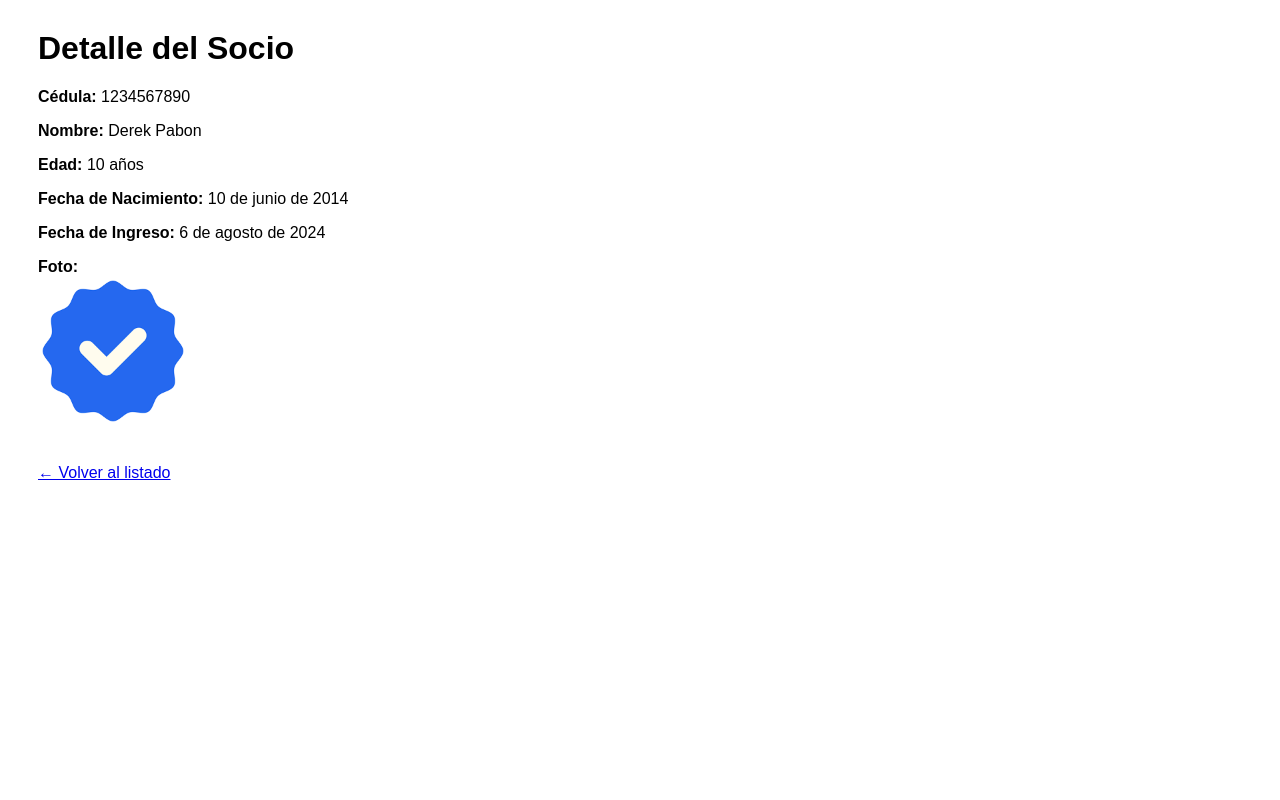
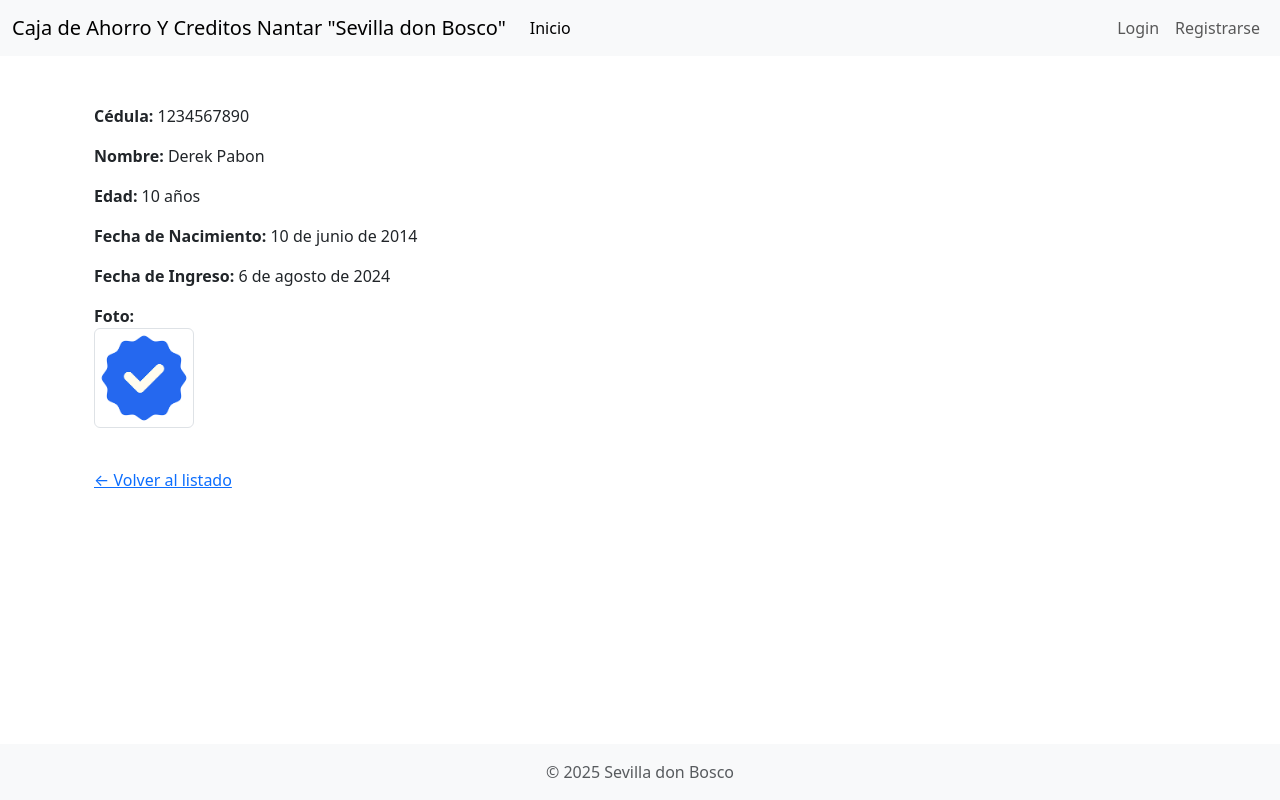
Before and after one commit to Dereck2002/cajaAhorros, a Django app: page /socios/1/ in a window 1280 px wide. Run offline with Django 5.2, Linux system fonts and the light colour scheme; data comes from the database, SQL or seed files in the repository; both versions use the stored data as it was after the commit.

Commit message:
Login template

```diff
--- /dev/null
+++ b/cajaAhorros/app_cajaAhorros/templates/base.html
@@ -0,0 +1,80 @@
+<!DOCTYPE html>
+<html lang="es">
+<head>
+<meta charset="UTF-8">
+<meta name="viewport" content="width=device-width, initial-scale=1.0">
+<title>{% block title %}Mi Proyecto Django{% endblock title %}</title>
+<link href="https://cdn.jsdelivr.net/npm/bootstrap@5.3.3/dist/css/bootstrap.min.css" rel="stylesheet" integrity="sha384-QWTKZyjpPEjISv5WaRU9OFeRpok6YctnYmDr5pNlyT2bRjXh0JMhjY6hW+ALEwIH" crossorigin="anonymous">
+    {% load static %}
+<link rel="stylesheet" href="{% static 'css/custom.css' %}">
+<style>
+        body {
+            display: flex;
+            flex-direction: column;
+            min-height: 100vh;
+        }
+        .main-content {
+            flex: 1;
+        }
+        .footer {
+            background-color: #f8f9fa;
+            padding: 1rem 0;
+            text-align: center;
+        }
+</style>
+</head>
+<body>
+<header>
+<nav class="navbar navbar-expand-lg navbar-light bg-light">
+<div class="container-fluid">
+<a class="navbar-brand" href="{% url 'socio_list' %}">Caja de Ahorro Y Creditos Nantar "Sevilla don Bosco"</a>
+<button class="navbar-toggler" type="button" data-bs-toggle="collapse" data-bs-target="#navbarNav" aria-controls="navbarNav" aria-expanded="false" aria-label="Toggle navigation">
+<span class="navbar-toggler-icon"></span>
+</button>
+<div class="collapse navbar-collapse" id="navbarNav">
+<ul class="navbar-nav me-auto mb-2 mb-lg-0">
+<li class="nav-item">
+<a class="nav-link active" aria-current="page" href="{% url 'socio_list' %}">Inicio</a>
+</li>
+</ul>
+<ul class="navbar-nav ms-auto">
+                        {% if user.is_authenticated %}
+<li class="nav-item">
+<span class="nav-link">Hola, {{ user.username }}!</span>
+</li>
+<li class="nav-item">
+<a class="nav-link" href="#">Logout</a>
+</li>
+                        {% else %}
+<li class="nav-item">
+<a class="nav-link" href="#">Login</a>
+</li>
+<li class="nav-item">
+<a class="nav-link" href="#">Registrarse</a>
+</li>
+                        {% endif %}
+</ul>
+</div>
+</div>
+</nav>
+</header>
+
+    <main class="main-content container mt-4">
+        {% block content %}
+        {% endblock content %}
+</main>
+
+    <footer class="footer mt-auto py-3 bg-light">
+<div class="container text-center">
+<span class="text-muted">&copy; {% now "Y" %} Sevilla don Bosco</span>
+</div>
+</footer>
+
+    <script src="https://cdn.jsdelivr.net/npm/bootstrap@5.3.3/dist/js/bootstrap.bundle.min.js" integrity="sha384-YvpcrYf0tY3lHB60NNkmXc5s9fDVZLESaAA55NDzOxhy9GkcIdslK1eN7N6jIeHz" crossorigin="anonymous"></script>
+<script src="{% static 'js/custom.js' %}"></script>
+
+        {% block java-script-extra %}
+        {% endblock java-script-extra %}
+
+</body>
+</html>
--- a/cajaAhorros/app_cajaAhorros/templates/detalle.html
+++ b/cajaAhorros/app_cajaAhorros/templates/detalle.html
@@ -1,26 +1,12 @@
-<!DOCTYPE html>
-<html lang="es">
-<head>
-    <meta charset="UTF-8">
-    <title>Detalle del Socio</title>
-    <style>
-        body {
-            font-family: Arial, sans-serif;
-        }
-        .detalle {
-            margin: 30px;
-        }
-        img {
-            width: 150px;
-            height: 150px;
-            object-fit: cover;
-            border-radius: 5px;
-        }
-    </style>
-</head>
-<body>
+    {% extends "base.html" %}
+
+    {% block title %}<h1>Detalle del Socio</h1>{% endblock title %}
+
+    {% block content %}
+
+    <div class="container mt-4">
     <div class="detalle">
-        <h1>Detalle del Socio</h1>
+
         <p><strong>Cédula:</strong> {{ socio.cedula }}</p>
         <p><strong>Nombre:</strong> {{ socio.nombre }} {{ socio.apellido }}</p>
         <p><strong>Edad:</strong> {{ edad }} años</p>
@@ -28,7 +14,7 @@
         <p><strong>Fecha de Ingreso:</strong> {{ socio.fecha_ingreso }}</p>
         <p><strong>Foto:</strong><br>
             {% if socio.foto %}
-                <img src="{{ socio.foto.url }}" alt="Foto del socio">
+                <img class="img-thumbnail" width="100" src="{{ socio.foto.url }}" alt="Foto del socio">
             {% else %}
                 Sin foto disponible
             {% endif %}
@@ -36,5 +22,6 @@
         <br>
         <a href="{% url 'socio_list' %}">← Volver al listado</a>
     </div>
-</body>
-</html>
+</div>
+
+{% endblock content %}
--- a/cajaAhorros/app_cajaAhorros/views.py
+++ b/cajaAhorros/app_cajaAhorros/views.py
@@ -7,9 +7,11 @@ from dateutil.relativedelta import relativedelta
 from django.core.paginator import Paginator
 from decimal import Decimal
 from django.views.decorators.http import require_POST
+from django.contrib.auth.decorators import login_required
 
 
 # Listado de Socios
+@login_required
 def socio_list(request):
     filtro = request.GET.get('filtro', 'todos')
     socios = Socio.objects.all()
--- a/cajaAhorros/cajaAhorros/urls.py
+++ b/cajaAhorros/cajaAhorros/urls.py
@@ -16,7 +16,7 @@ Including another URLconf
 """
 
 from django.contrib import admin
-from django.urls import path
+from django.urls import path, include
 from app_cajaAhorros import views
 from django.conf import settings
 from django.conf.urls.static import static
@@ -35,6 +35,7 @@ urlpatterns = [
     path('cargos/editar/<int:id>/', views.editar_cargo, name='editar_cargo'),
     path('cargos/eliminar/<int:id>/', views.eliminar_cargo, name='eliminar_cargo'),
     path('socios/<int:pk>/', views.detalle_socio, name='detalle_socio'),
+    path('accounts/', include('allauth.urls')),
 ]
 
 urlpatterns += static(settings.MEDIA_URL, document_root=settings.MEDIA_ROOT)
```
Also changed, not shown: cajaAhorros/app_cajaAhorros/forms.py (+11 -3 lines), cajaAhorros/app_cajaAhorros/templates/crear_socio.html (+8 -11 lines), cajaAhorros/app_cajaAhorros/templates/socio_list.html (+65 -32 lines), cajaAhorros/cajaAhorros/settings.py (+20 -0 lines), cajaAhorros/app_cajaAhorros/migrations/0002_alter_movimiento_detalle_movimiento.py (added), cajaAhorros/db.sqlite3.
